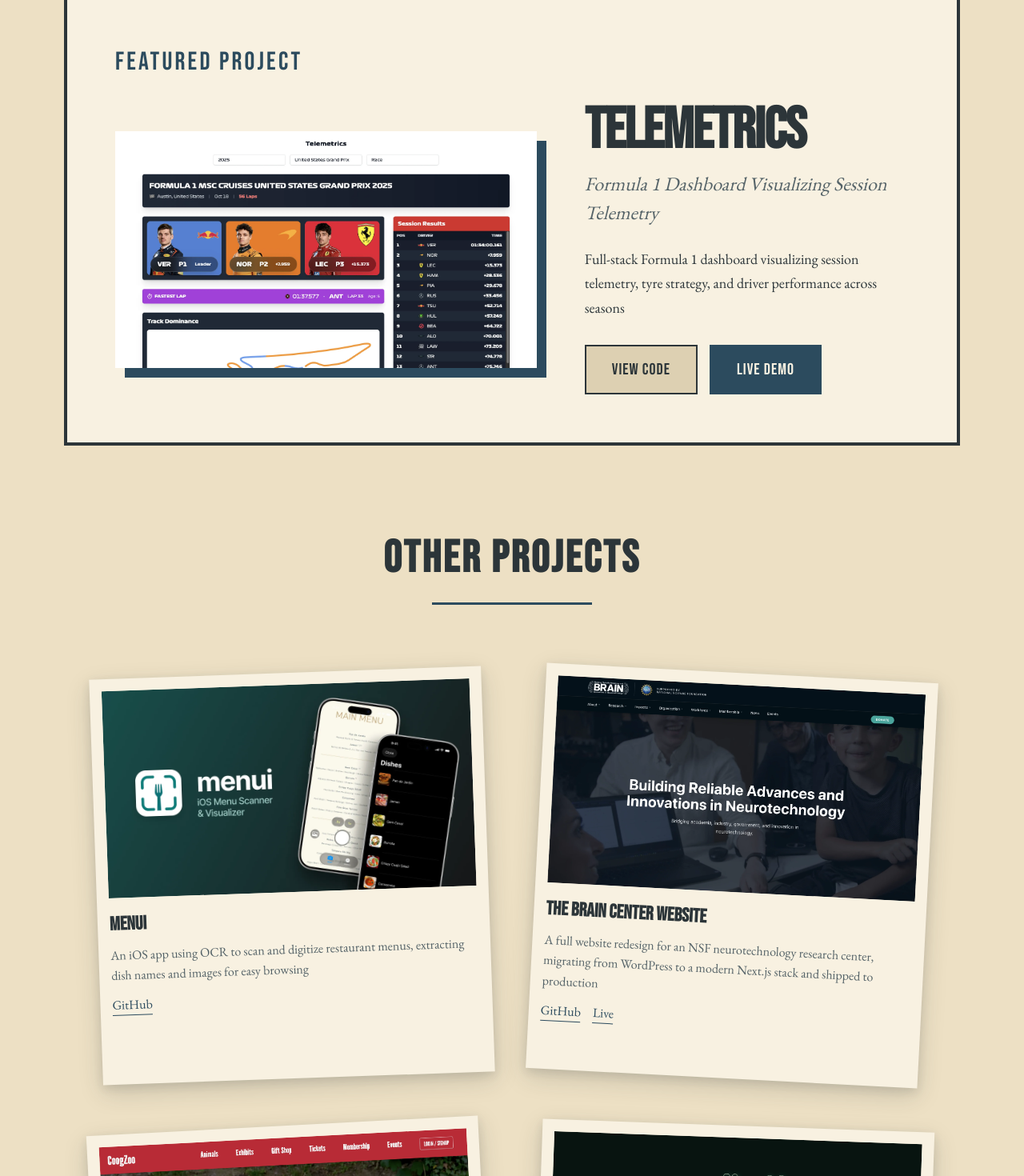
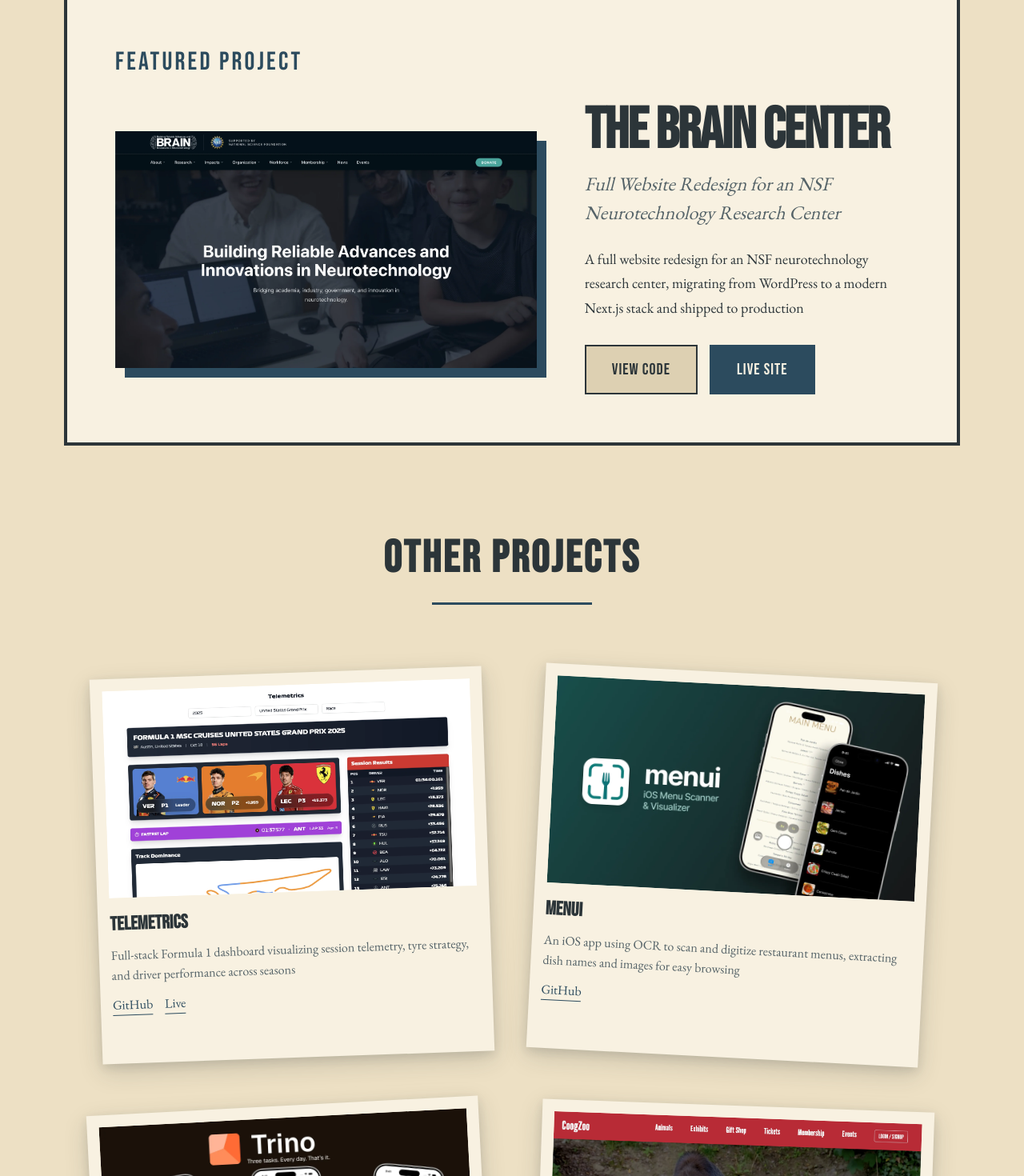
Before and after one commit to alehxs/alehxs.github.io, a React (Vite) app: page / in a window 1280 px wide. Shown: the part 2380-3850 px from the top of the page at 80% size. Built offline with nearby package versions, Linux system fonts and the light colour scheme.

Commit message:
feat(projects): add Trino, promote BRAIN Center to featured
- Add Trino iOS habit tracker with image assets (png + webp)
- Promote The BRAIN Center Website to featured project
- Reorder remaining projects: Telemetrics, Menui, Trino, CoogZoo, Predictify, Wordle
- Disable Portfolio Website card

```diff
--- a/src/App.jsx
+++ b/src/App.jsx
@@ -23,8 +23,15 @@
   const [featuredRef, featuredVisible] = useScrollAnimation();
   const [projectsRef, projectsVisible] = useScrollAnimation();
 
-  // Remaining projects (excluding Telemetrics which is featured)
+  // Remaining projects (excluding BRAIN Center which is featured)
   const remainingProjects = [
+    {
+      image: '/projects/telemetrics.webp',
+      title: 'Telemetrics',
+      description: 'Full-stack Formula 1 dashboard visualizing session telemetry, tyre strategy, and driver performance across seasons',
+      githubLink: 'https://github.com/alehxs/telemetrics',
+      websiteLink: 'https://alehxs.com/telemetrics/',
+    },
     {
       image: '/projects/menui.webp',
       title: 'Menui',
@@ -32,11 +39,10 @@
       githubLink: 'https://github.com/alehxs/menui',
     },
     {
-      image: '/projects/brain-web.webp',
-      title: 'The BRAIN Center Website',
-      description: 'A full website redesign for an NSF neurotechnology research center, migrating from WordPress to a modern Next.js stack and shipped to production',
-      githubLink: 'https://github.com/alehxs/brain-web',
-      websiteLink: 'https://nsfbrain.org/'
+      image: '/projects/trino.webp',
+      title: 'Trino',
+      description: 'A minimalistic iOS habit tracker built with SwiftUI and SwiftData. Pick three daily tasks and build a streak, one day at a time.',
+      githubLink: 'https://github.com/alehxs/trino',
     },
     {
       image: '/projects/coogzoo.webp',
@@ -57,11 +63,11 @@
       description: 'A pygame-powered Wordle replica built with test-driven development and comprehensive unit tests',
       githubLink: 'https://github.com/alehxs/wordle'
     },
-    {
-      image: '/projects/portfolio.webp',
-      title: 'Portfolio Website',
-      description: 'A React-based portfolio with a magazine-inspired layout and smooth scroll animations (you\'re looking at it right now)',
-    },
+    // {
+    //   image: '/projects/portfolio.webp',
+    //   title: 'Portfolio Website',
+    //   description: 'A React-based portfolio with a magazine-inspired layout and smooth scroll animations (you\'re looking at it right now)',
+    // },
   ];
 
   return (
--- a/src/components/FeaturedProjectMagazine.jsx
+++ b/src/components/FeaturedProjectMagazine.jsx
@@ -7,21 +7,21 @@
 
       <div className="feature-layout">
         <div className="feature-image-wrapper">
-          <img src="/projects/telemetrics.webp" alt="Telemetrics Dashboard" className="feature-image" width="800" height="450" />
+          <img src="/projects/brain-web.webp" alt="The BRAIN Center Website" className="feature-image" width="800" height="450" />
         </div>
 
         <div className="feature-content">
-          <h2 className="feature-headline">TELEMETRICS</h2>
+          <h2 className="feature-headline">THE BRAIN CENTER</h2>
           <div className="feature-deck">
-            Formula 1 Dashboard Visualizing Session Telemetry
+            Full Website Redesign for an NSF Neurotechnology Research Center
           </div>
           <p className="feature-description">
-            Full-stack Formula 1 dashboard visualizing session telemetry,
-            tyre strategy, and driver performance across seasons
+            A full website redesign for an NSF neurotechnology research center,
+            migrating from WordPress to a modern Next.js stack and shipped to production
           </p>
           <div className="feature-buttons">
             <a
-              href="https://github.com/alehxs/telemetrics"
+              href="https://github.com/alehxs/brain-web"
               target="_blank"
               rel="noopener noreferrer"
               className="feature-btn"
@@ -29,12 +29,12 @@
               <span>VIEW CODE</span>
             </a>
             <a
-              href="https://alehxs.com/telemetrics/"
+              href="https://nsfbrain.org/"
               target="_blank"
               rel="noopener noreferrer"
               className="feature-btn feature-btn--primary"
             >
-              <span>LIVE DEMO</span>
+              <span>LIVE SITE</span>
             </a>
           </div>
         </div>
```
Also changed, not shown: public/projects/trino.png (added), public/projects/trino.webp (added).
